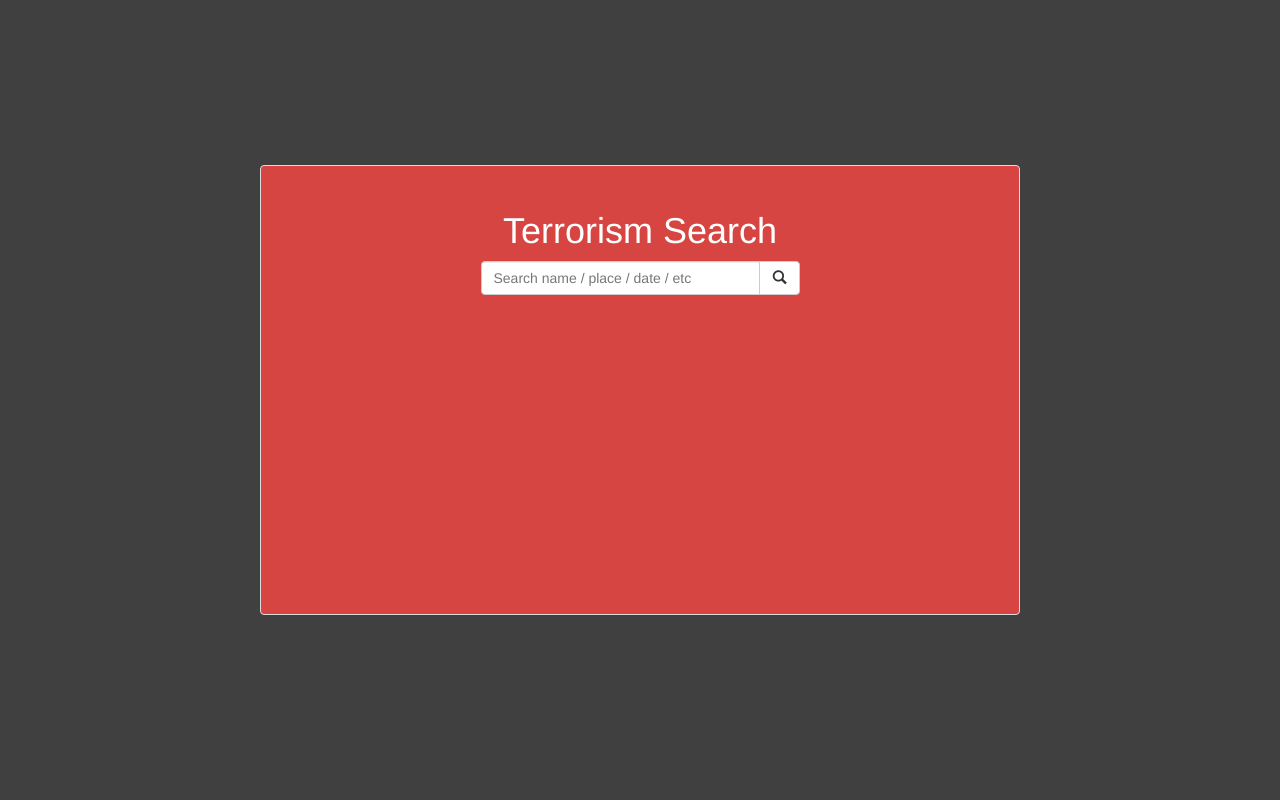
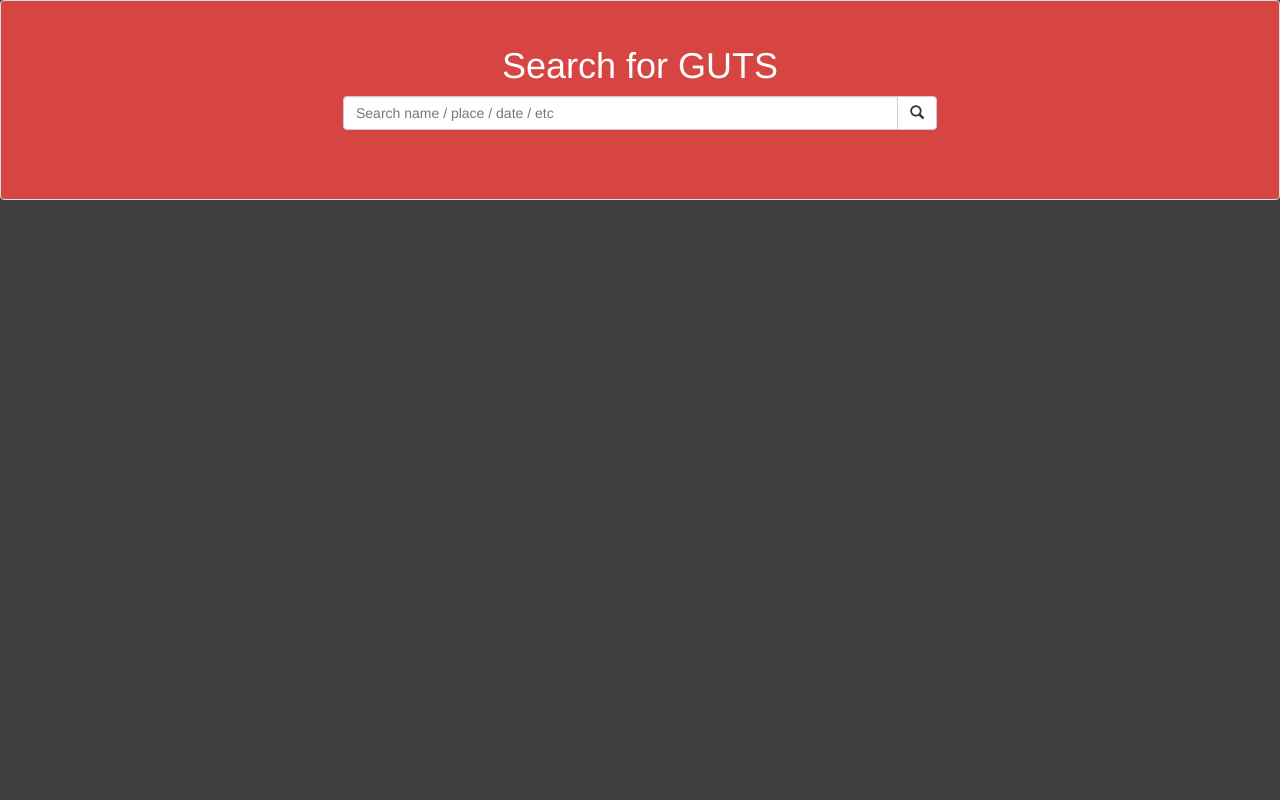
Before and after one commit to guts2014/guinw, a Django app: page / in a window 1280 px wide. Run offline with Django 3.2, Linux system fonts and the light colour scheme; some libraries are stand-ins or nearby versions.

Commit message:
fixed index

```diff
--- a/templates/base.html
+++ b/templates/base.html
@@ -8,6 +8,7 @@
     <script src="/static/js/jquery-2.1.1.min.js"></script>
     <script src="/static/js/bootstrap.min.js"></script>
     <link href="http://fonts.googleapis.com/css?family=Open+Sans:400,600" rel="stylesheet" type='text/css'>
+    {% block header %}{% endblock %}
 </head>
 <body>
 {% block container %}{% endblock %}
--- a/templates/index.html
+++ b/templates/index.html
@@ -1,12 +1,19 @@
 {% extends 'base.html' %}
 {% block title %}Home{% endblock %}
+{% block header %}
+    <style type="text/css">
+        iframe[id^='twitter-widget-'] {
+            width: 100% !important;
+        }
+    </style>
+{% endblock %}
 {% block container %}
-    <div class="container">
-        <div class="row vcenter">
-            <div class="panel panel-default col-lg-8 col-lg-offset-2" style="background-color: #D64541; height:450px">
+    <div class="container-fluid">
+        <div class="row vertical-center-row">
+            <div class="panel panel-default" style="background-color: #D64541; height:200px">
                 <div class="panel-body">
                     <div class="col-lg-6 col-lg-offset-3" style="margin-top: 10px">
-                        <h1 class="text-center" style="color: #ffffff">Terrorism Search</h1>
+                        <h1 class="text-center" style="color: #ffffff">Search for GUTS</h1>
 
                         <form action="/search/" method="GET">{% csrf_token %}
                             <div class="input-group" style="margin-bottom: 15px">
@@ -20,9 +27,14 @@
                             </div>
                         </form>
 
+                    </div>
+                </div>
+            </div>
+            <div class="col-lg-6 col-lg-offset-3">
                 <div class="twitter-timeline" data-dnt="true"
                      href="https://twitter.com/search?q=terrorism%2C+OR+terrorist%2C+OR+bombing%2C+OR+assassination%2C+OR+hijacking%2C+OR+armed+assault%2C+OR+hostage+taking"
-                             data-widget-id="520773919242850305" data-chrome="noheader nofooter noborders"></a>
+                     data-widget-id="520773919242850305" data-chrome="noheader nofooter noborders" height="420"
+                     width="520"></a>
                     <script>!function (d, s, id) {
                         var js, fjs = d.getElementsByTagName(s)[0], p = /^http:/.test(d.location) ? 'http' : 'https';
                         if (!d.getElementById(id)) {
@@ -33,10 +45,8 @@
                         }
                     }(document, "script", "twitter-wjs");</script>
                 </div>
+            </div>
 
         </div>
     </div>
-            </div>
-        </div>
-    </div>
 {% endblock %}
```
Lines whose indentation alone changed are shown as unchanged.
